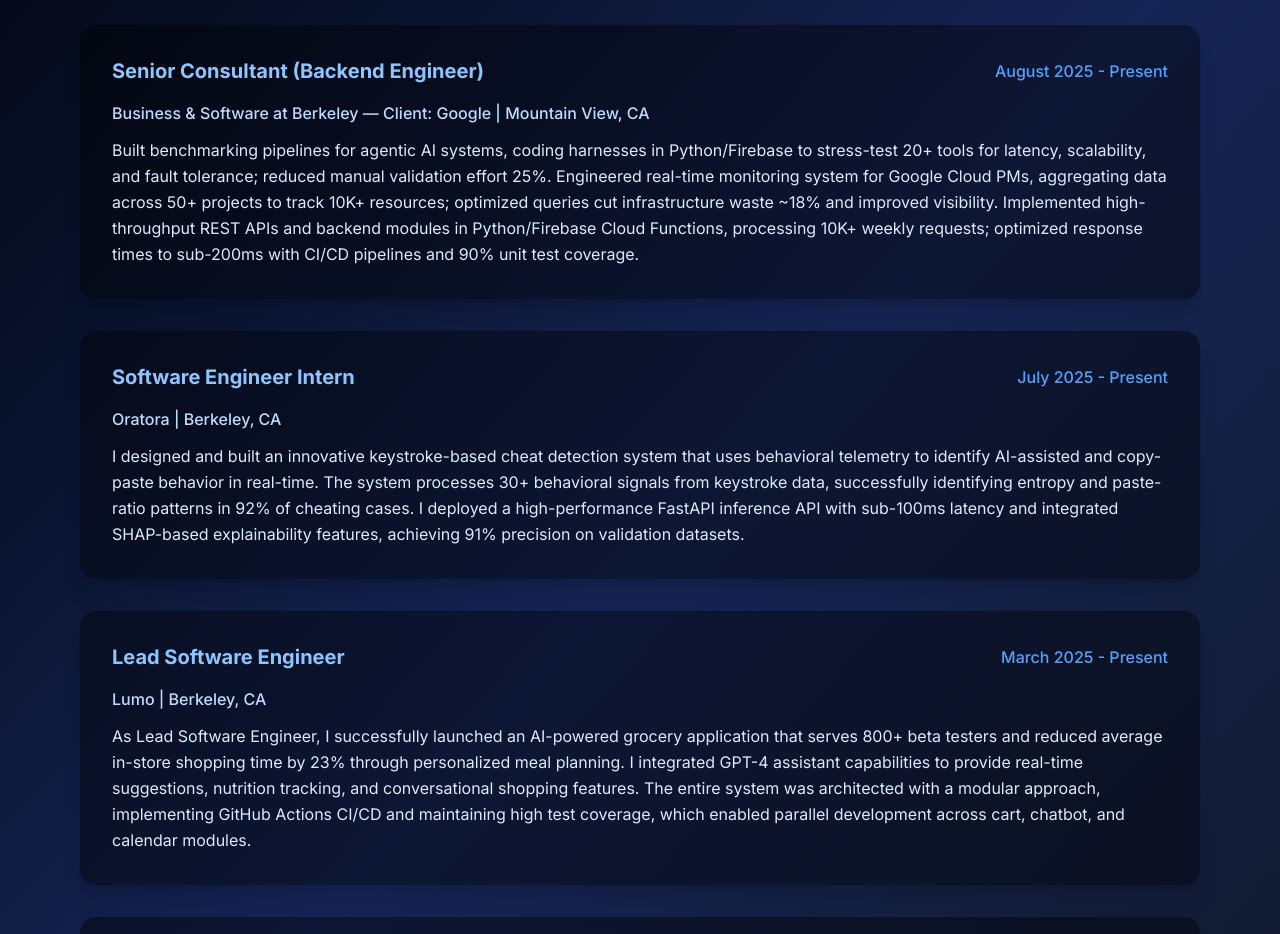
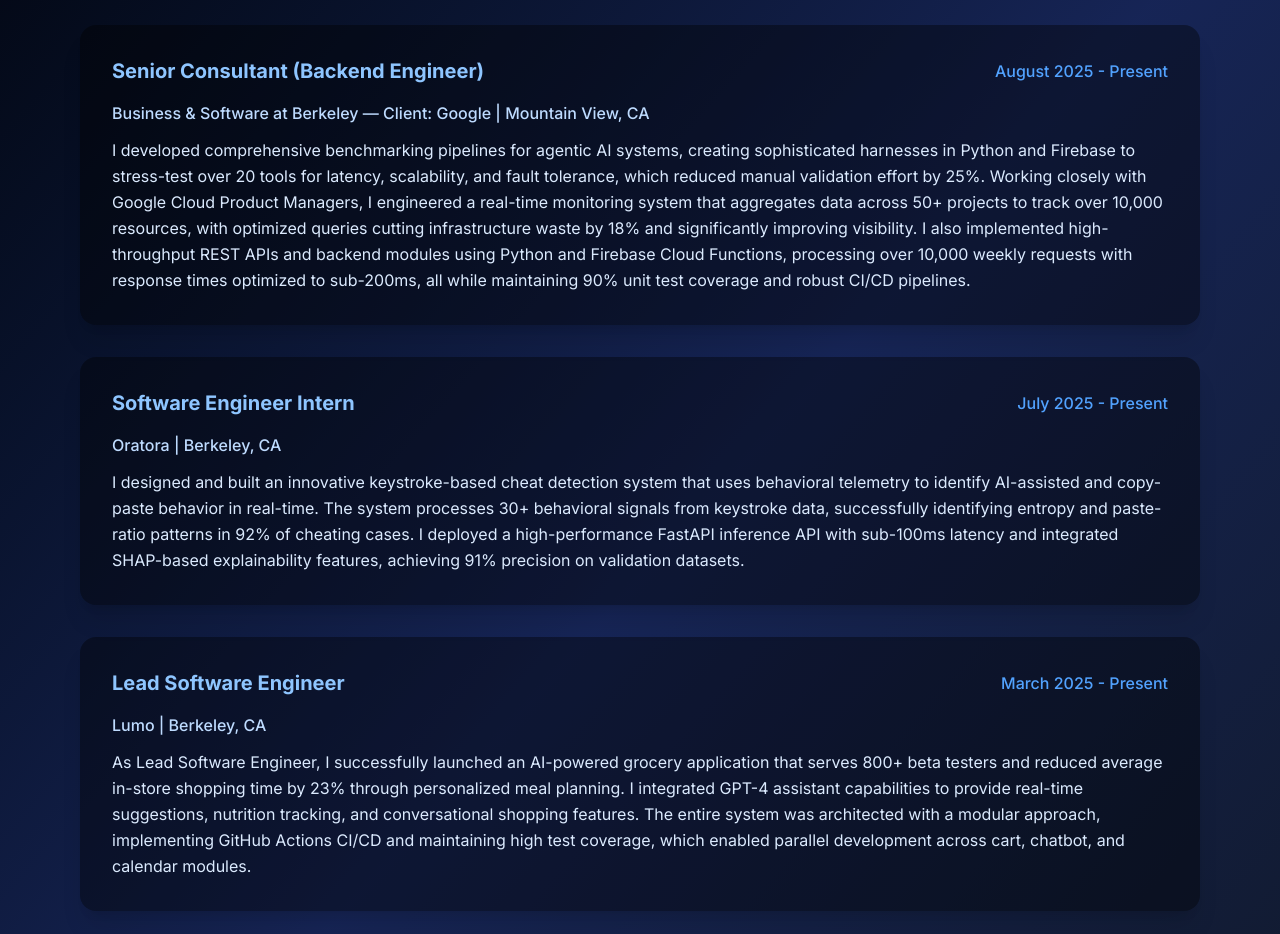
Before and after one commit to ethanzhanghello/Portfolio, a Next.js app: page / in a window 1280 px wide. Shown: the part 860-1794 px from the top of the page. Built offline with nearby package versions, Linux system fonts and the light colour scheme.

Commit message:
Convert Google experience to storytelling narrative style to match other descriptions

```diff
--- a/src/app/page.tsx
+++ b/src/app/page.tsx
@@ -122,7 +122,7 @@
               </div>
               <p className="text-blue-200 font-medium mb-3">Business & Software at Berkeley — Client: Google | Mountain View, CA</p>
               <p className="text-blue-100 leading-relaxed">
-                Built benchmarking pipelines for agentic AI systems, coding harnesses in Python/Firebase to stress-test 20+ tools for latency, scalability, and fault tolerance; reduced manual validation effort 25%. Engineered real-time monitoring system for Google Cloud PMs, aggregating data across 50+ projects to track 10K+ resources; optimized queries cut infrastructure waste ~18% and improved visibility. Implemented high-throughput REST APIs and backend modules in Python/Firebase Cloud Functions, processing 10K+ weekly requests; optimized response times to sub-200ms with CI/CD pipelines and 90% unit test coverage.
+                I developed comprehensive benchmarking pipelines for agentic AI systems, creating sophisticated harnesses in Python and Firebase to stress-test over 20 tools for latency, scalability, and fault tolerance, which reduced manual validation effort by 25%. Working closely with Google Cloud Product Managers, I engineered a real-time monitoring system that aggregates data across 50+ projects to track over 10,000 resources, with optimized queries cutting infrastructure waste by 18% and significantly improving visibility. I also implemented high-throughput REST APIs and backend modules using Python and Firebase Cloud Functions, processing over 10,000 weekly requests with response times optimized to sub-200ms, all while maintaining 90% unit test coverage and robust CI/CD pipelines.
               </p>
             </motion.div>
 
```
